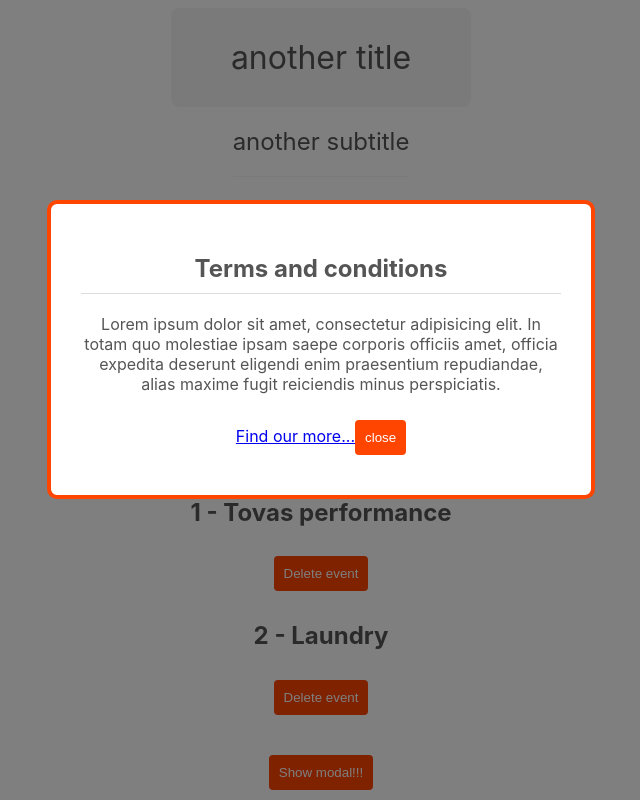
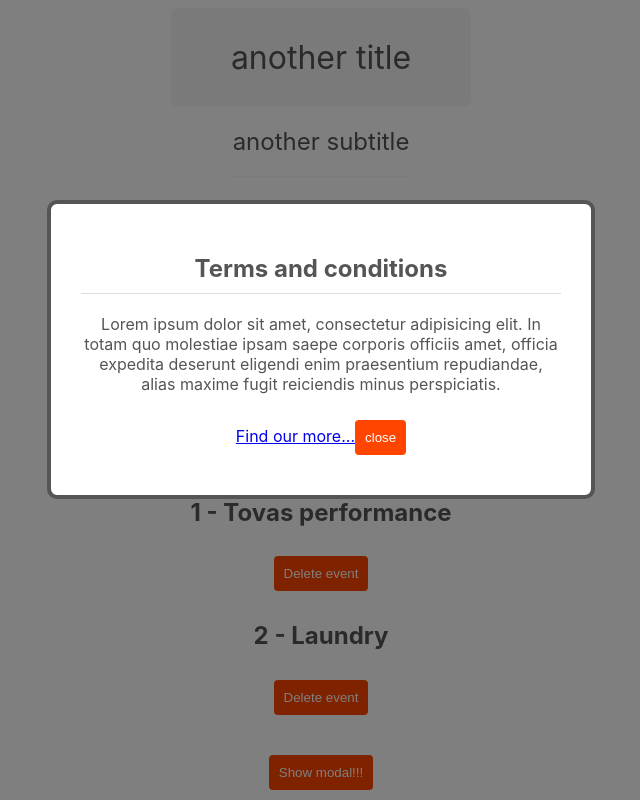
Before and after one commit to lisamaliqi/NetNinjaNotes_React_and_Firebase, a React (Vite) app in the folder 5.styling-react-applications/: page / in a window 1280 px wide. Both pictures are taken after a click on the button "Show modal!!!". Shown: the part 264-1064 px from the top of the page, without its empty margins (319-959 px from the left). Built offline with nearby package versions, Linux system fonts and the light colour scheme.

Commit message:
how to make inline styling dynamic

```diff
--- a/5.styling-react-applications/src/App.tsx
+++ b/5.styling-react-applications/src/App.tsx
@@ -104,7 +104,7 @@ function App() {
                 <button onClick={toggleModal}>Show modal!!!</button>
             </div>
 
-            {showModal && <Modal toggleModal={toggleModal}>
+            {showModal && <Modal toggleModal={toggleModal} isSalesModal={false}>
                 <h2>Terms and conditions</h2>
                 <p>Lorem ipsum dolor sit amet, consectetur adipisicing elit. In totam quo molestiae ipsam saepe corporis officiis amet, officia expedita deserunt eligendi enim praesentium repudiandae, alias maxime fugit reiciendis minus perspiciatis.</p>
                 <a href="#">Find our more...</a>
--- a/5.styling-react-applications/src/components/Modal.tsx
+++ b/5.styling-react-applications/src/components/Modal.tsx
@@ -6,9 +6,10 @@ export default function Modal(props: any) {
     <div className='modal-backdrop'>
         <div className="modal" style={{
             border: "4px solid",
-            borderColor: "#ff4500",
+            borderColor: props.isSalesModal ? "#ff4500" : "#555", /* tenary operator to make it dynamic */
             textAlign: "center"
-            }}> {/* adding styling into the JSZ part instead of css file */}
+        }}>
+        {/* adding styling into the JSZ part instead of css file */}
 
             {/* <h2>10% off code!</h2>
             <p>Use code Lajsa for 10% off next purchase</p> */}
```
